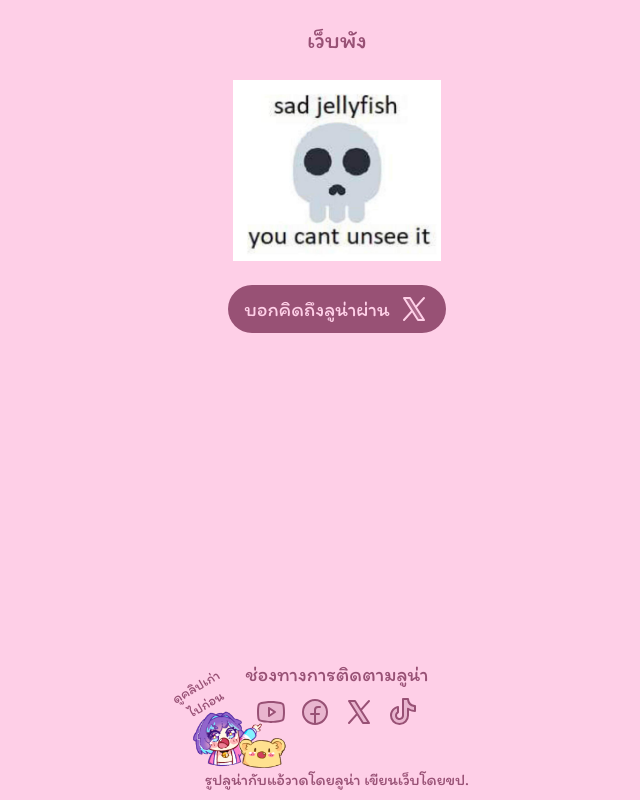
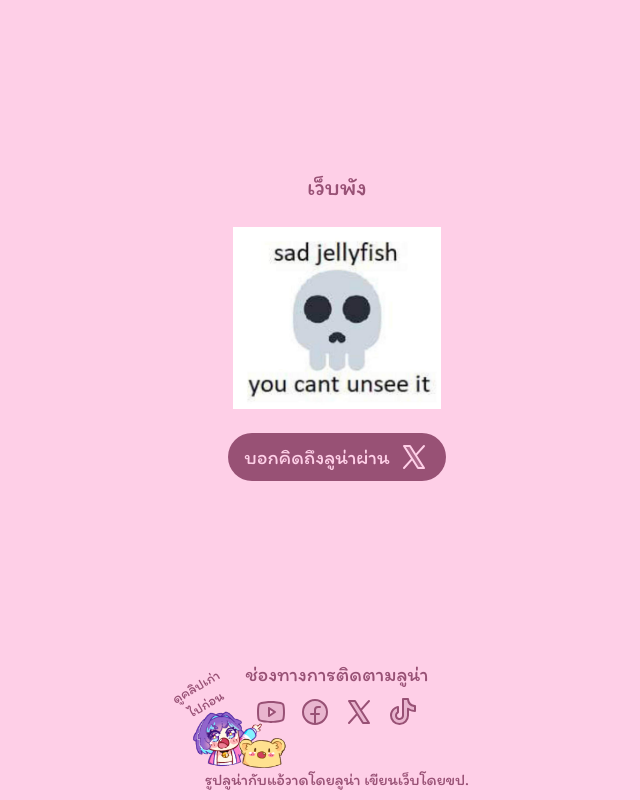
Before and after one commit to khawpunkp/missyouluna, a Next.js app: page / in a window 1280 px wide. Shown: the whole page, without its empty margins (303-943 px from the left). Built offline with nearby package versions, Linux system fonts and the light colour scheme; no server answers.

Commit message:
update: change height

```diff
--- a/src/app/page.tsx
+++ b/src/app/page.tsx
@@ -244,7 +244,7 @@ export default function Home() {
    }
 
    return (
-      <div className='min-h-screen overflow-hidden flex flex-col justify-between items-center text-primary mobile:overflow-auto'>
+      <div className='h-screen overflow-hidden flex flex-col justify-between items-center text-primary mobile:overflow-auto'>
          <div className='flex flex-col gap-6 justify-center items-center w-full h-full p-6'>
             {isLoading ? (
                <div className='flex flex-col gap-2 items-center justify-center animate-bounce '>
```
